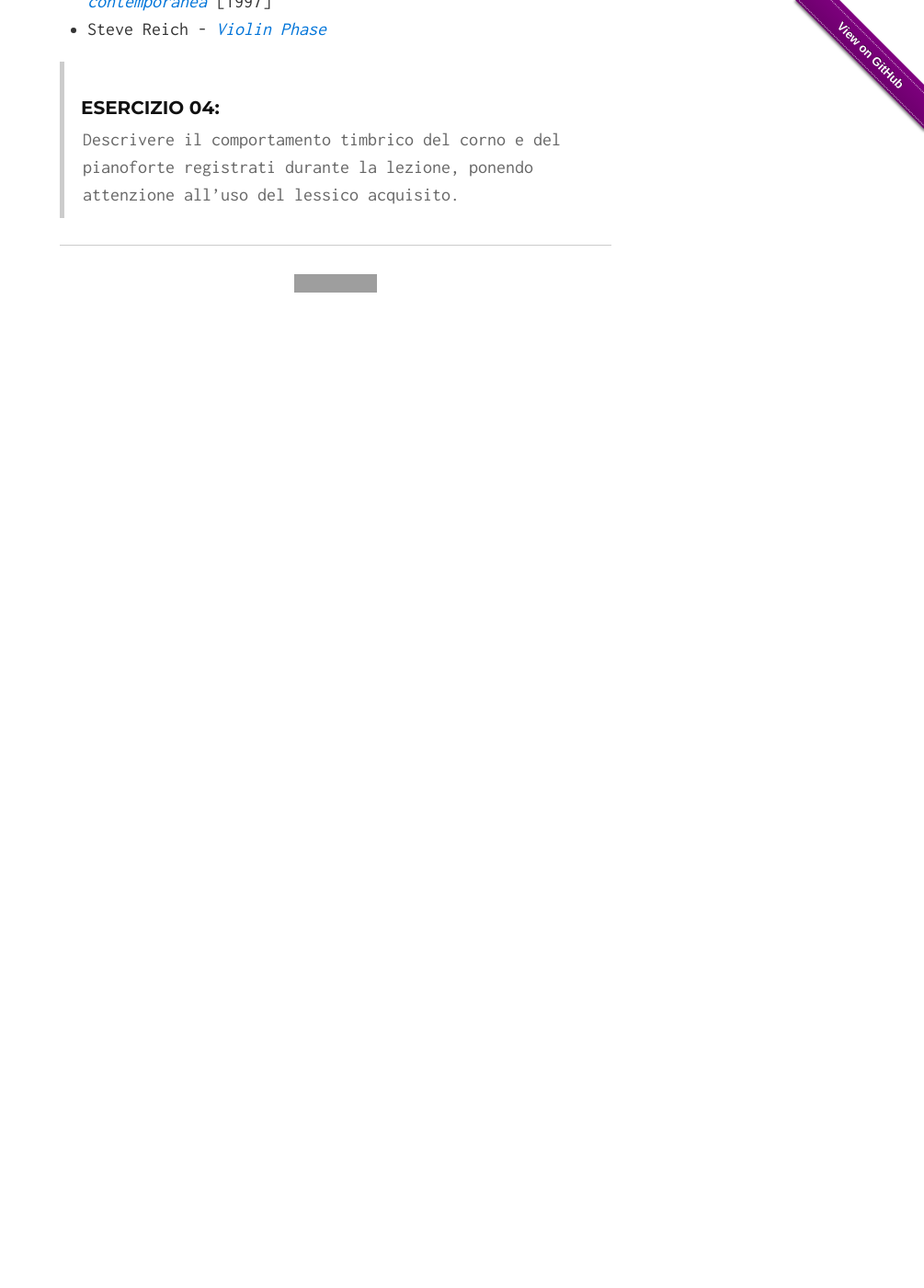
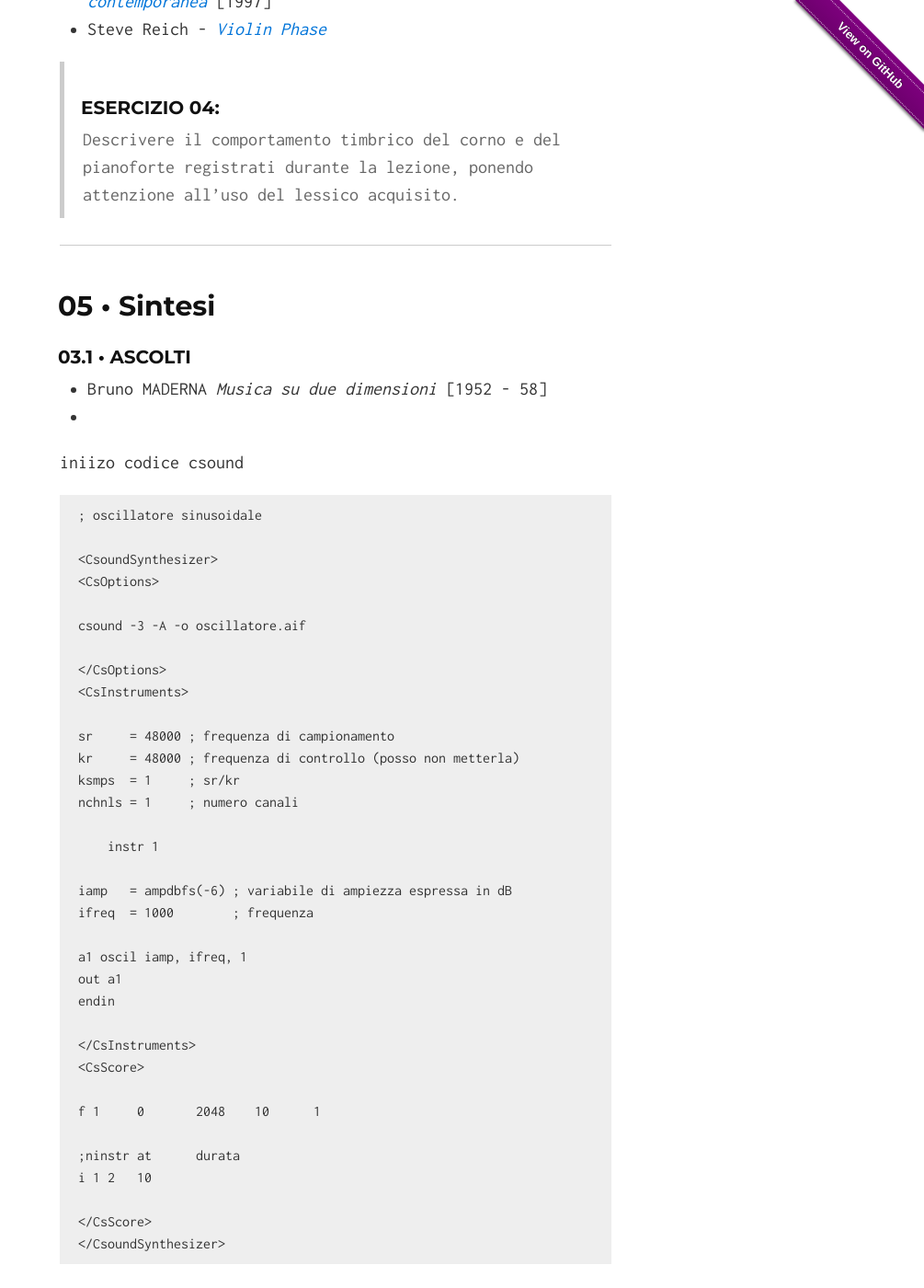
Before and after one commit to grammaton/IMCSC, a Jekyll site: the page built from index.md, in a window 1280 px wide and 1400 px high, scrolled down 11960 px. Shown: the whole window at 92% size, without its empty margins (275-1280 px from the left). Built offline with Jekyll 4.4.1, drawn with Linux system fonts in a browser that asks for light colours; before the commit the page ends 12378 px from its top, so only the background shows below that; grey boxes are pictures that could not be loaded.

Commit message:
lezione 5

```diff
--- a/index.md
+++ b/index.md
@@ -313,6 +313,52 @@ durante la lezione, ponendo attenzione all'uso del lessico acquisito.
 
 ---
 
+## 05 • Sintesi
+
+### 03.1 • Ascolti
+
+ - Bruno MADERNA *Musica su due dimensioni* [1952 - 58]
+ -
+
+iniizo codice csound
+
+    ; oscillatore sinusoidale
+
+    <CsoundSynthesizer>
+    <CsOptions>
+
+    csound -3 -A -o oscillatore.aif
+
+    </CsOptions>
+    <CsInstruments>
+
+    sr     = 48000 ; frequenza di campionamento
+    kr     = 48000 ; frequenza di controllo (posso non metterla)
+    ksmps  = 1     ; sr/kr
+    nchnls = 1     ; numero canali
+
+        instr 1
+
+    iamp   = ampdbfs(-6) ; variabile di ampiezza espressa in dB
+    ifreq  = 1000        ; frequenza
+
+    a1 oscil iamp, ifreq, 1
+    out a1
+    endin
+
+    </CsInstruments>
+    <CsScore>
+
+    f 1 	0 	2048 	10 	1
+
+    ;ninstr	at	durata
+    i 1 2	10
+
+    </CsScore>
+    </CsoundSynthesizer>
+
+---
+
 [![Join the chat at https://gitter.im/grammaton/IMCSC](https://badges.gitter.im/Join%20Chat.svg)](https://gitter.im/grammaton/IMCSC?utm_source=badge&utm_medium=badge&utm_campaign=pr-badge&utm_content=badge)
 
 <div class="github-fork-ribbon-wrapper right fixed" style="width: 150px;height: 150px;position: fixed;overflow: hidden;top: 0;z-index: 9999;pointer-events: none;right: 0;"><div class="github-fork-ribbon" style="position: absolute;padding: 2px 0;background-color: #800080;background-image: linear-gradient(to bottom, rgba(0, 0, 0, 0), rgba(0, 0, 0, 0.15));-webkit-box-shadow: 0 2px 3px 0 rgba(0, 0, 0, 0.5);-moz-box-shadow: 0 2px 3px 0 rgba(0, 0, 0, 0.5);box-shadow: 0 2px 3px 0 rgba(0, 0, 0, 0.5);z-index: 9999;pointer-events: auto;top: 42px;right: -43px;-webkit-transform: rotate(45deg);-moz-transform: rotate(45deg);-ms-transform: rotate(45deg);-o-transform: rotate(45deg);transform: rotate(45deg);"><a href="https://github.com/grammaton/IMCSC" style="font: 700 13px &quot;Helvetica Neue&quot;, Helvetica, Arial, sans-serif;color: #fff;text-decoration: none;text-shadow: 0 -1px rgba(0, 0, 0, 0.5);text-align: center;width: 200px;line-height: 20px;display: inline-block;padding: 2px 0;border-width: 1px 0;border-style: dotted;border-color: rgba(255, 255, 255, 0.7);">View on GitHub</a></div></div>
```
